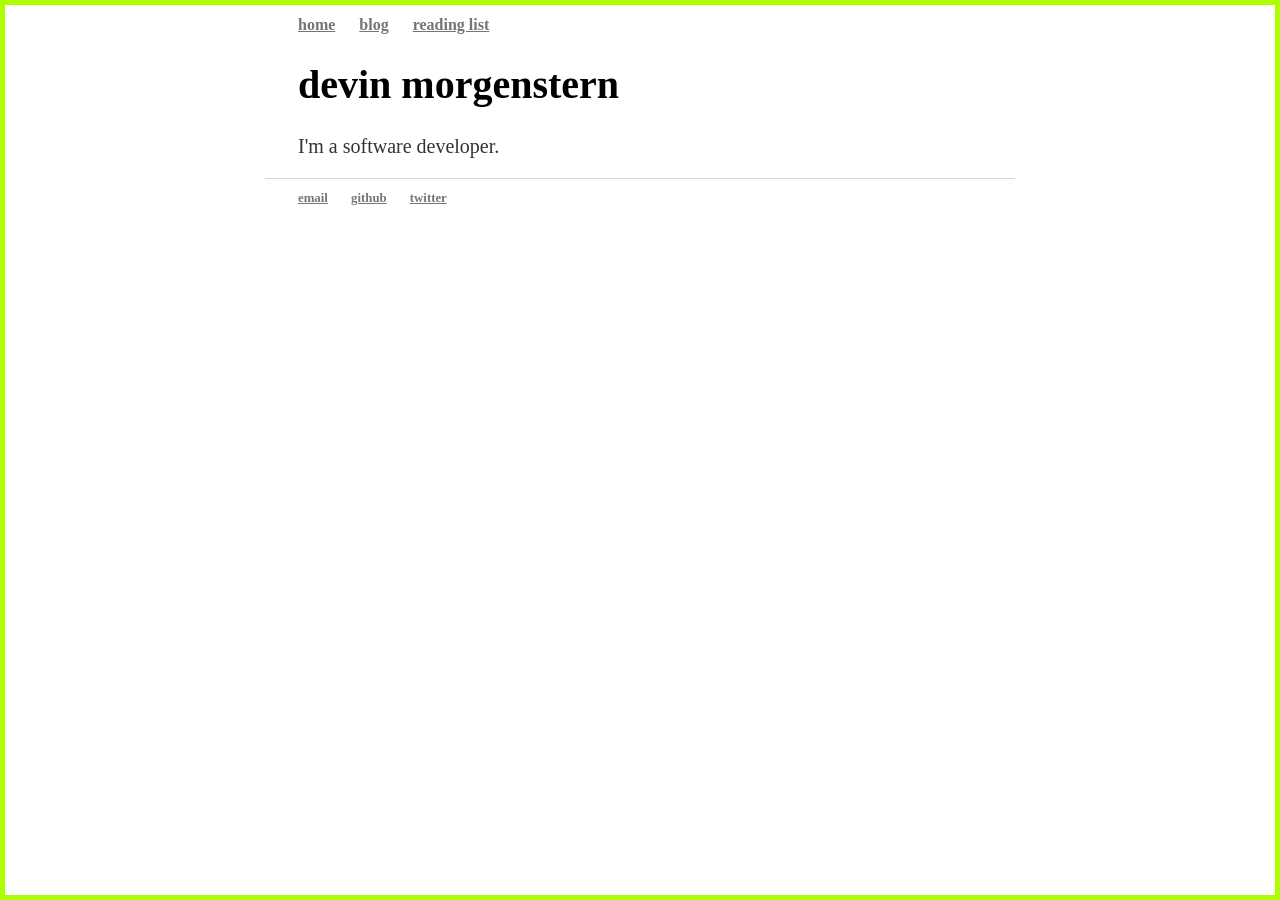
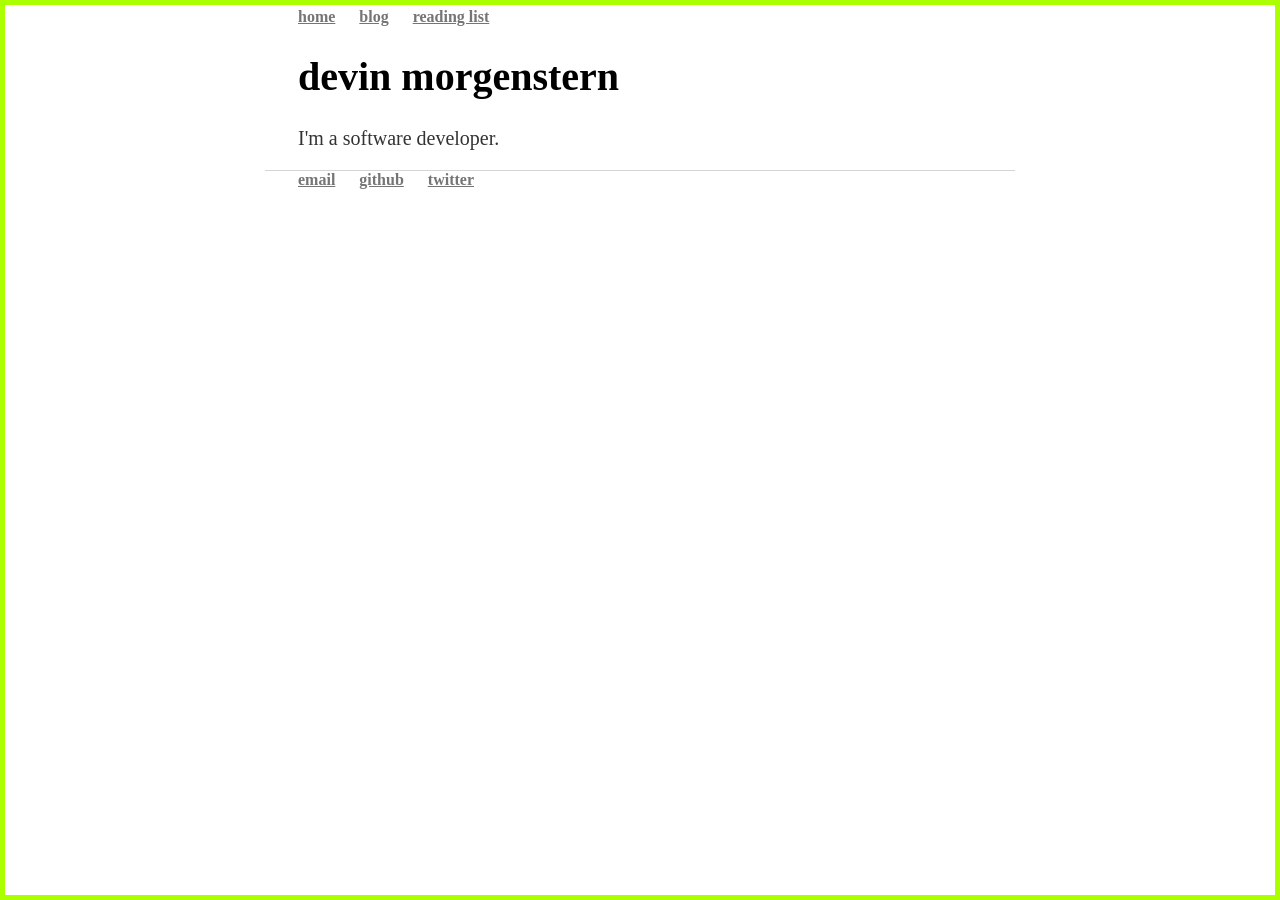
Before and after one commit to devinrm/devinrm.github.io, a Jekyll site: the page built from index.html, in a window 1280 px wide. Built offline with Jekyll 4.4.1, drawn with Linux system fonts in a browser that asks for light colours; some web fonts are replaced.

Commit message:
Fix old markup

```diff
--- a/_layouts/default.html
+++ b/_layouts/default.html
@@ -8,25 +8,28 @@
     <link href="https://fonts.googleapis.com/css?family=Mate|Inconsolata" rel="stylesheet" type="text/css">
   </head>
   <body>
-    <nav>
-      <ul>
-        <li><a href="/">home</a></li>
-        <li><a href="/blog">blog</a></li>
-        <li><a href="/reading-list">reading list</a></li>
-      </ul>
-    </nav>
+    <header>
+      <nav>
+        <a href="/">home</a>
+        <a href="/blog">blog</a>
+        <a href="/reading-list">reading list</a>
+      </nav>
+    </header>
+
+    <main>
     <div class="container">
 
       {{ content }}
 
     </div>
+    </main>
+
     <footer>
-      <ul>
-        <li><a href="mailto:devinrm@protonmail.com">email</a></li>
-        <li><a href="https://github.com/devinrm">github</a></li>
-        <li><a href="https://twitter.com/devinrm_">twitter</a></li>
-      </ul>
+      <a href="mailto:devinrm@protonmail.com">email</a>
+      <a href="https://github.com/devinrm">github</a>
+      <a href="https://twitter.com/devinrm_">twitter</a>
     </footer>
+
     <div class="left"></div>
     <div class="right"></div>
     <div class="top"></div>
--- a/css/main.css
+++ b/css/main.css
@@ -52,15 +52,14 @@
   position: relative;
 }
 
-nav ul,
-footer ul {
+nav a,
+footer a {
   font-weight: bold;
-  list-style: none;
   padding: 0;
 }
 
-nav ul li,
-footer ul li {
+nav a,
+footer a {
   display: inline;
   margin-right: 20px;
 }
@@ -82,7 +81,7 @@
 
 footer {
   border-top: 1px solid #d5d5d5;
-  font-size: .8em;
+  font-size: 1em;
 }
 
 ul.posts {
```
